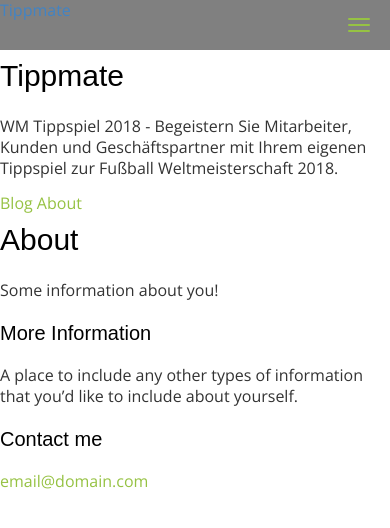
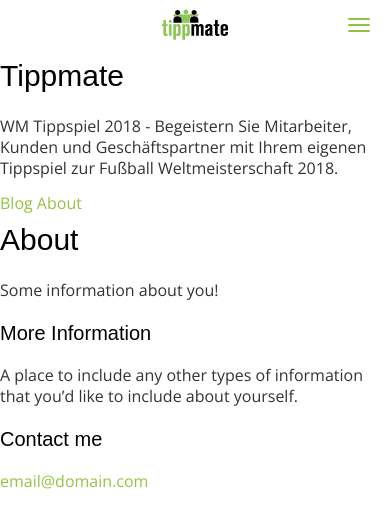
Before and after one commit to tippmate/website, a Jekyll site: the page built from about.md, in a window 390 px wide. Shown: the top 528 px of the page. Built offline with Jekyll 4.4.1, drawn with Linux system fonts in a browser that asks for light colours; some web fonts are replaced.

Commit message:
final mobile navigation

```diff
--- a/_layouts/page.html
+++ b/_layouts/page.html
@@ -1,5 +1,6 @@
 ---
 layout: default
+lang: de
 ---
 
 <article class="page">
--- a/_layouts/post.html
+++ b/_layouts/post.html
@@ -1,5 +1,6 @@
 ---
 layout: default
+lang: de
 ---
 
 <article class="post">
--- a/style.scss
+++ b/style.scss
@@ -136,8 +136,18 @@
   left: 0;
   right: 0;
   z-index: 100;
-  background: gray;
+  background: #FFF;
   height: $header--height;
+}
+
+.header-logo {
+  display: block;
+  margin: 0 auto;
+  @include hide-text;
+  background: url(/images/tippmate-logo-black.svg) no-repeat;
+  background-size: contain;
+  height: 52px;
+  width: 74px;
 }
 
 .nav {
```
Also changed, not shown: 404.md (+1 -0 lines), _posts/2014-3-3-Hello-World.md (+1 -0 lines), _posts/2017-11-05-second-post.md (+1 -0 lines), about.md (+1 -0 lines), images/tippmate-logo-black.svg (added).
